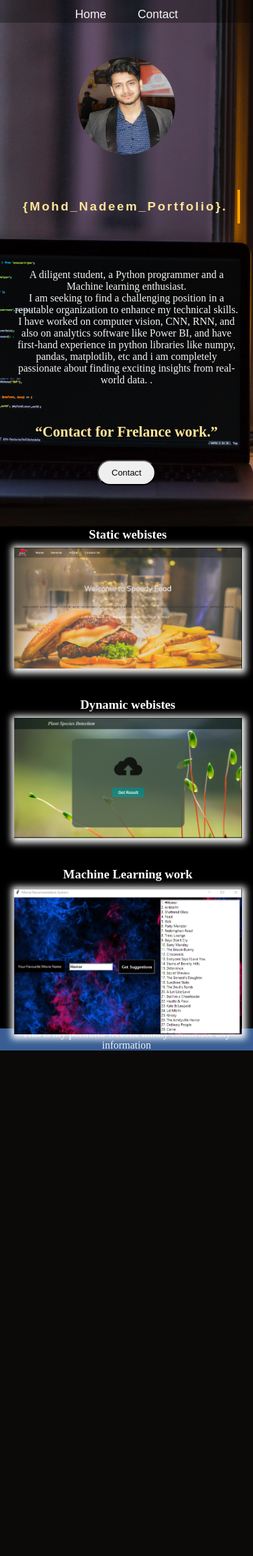
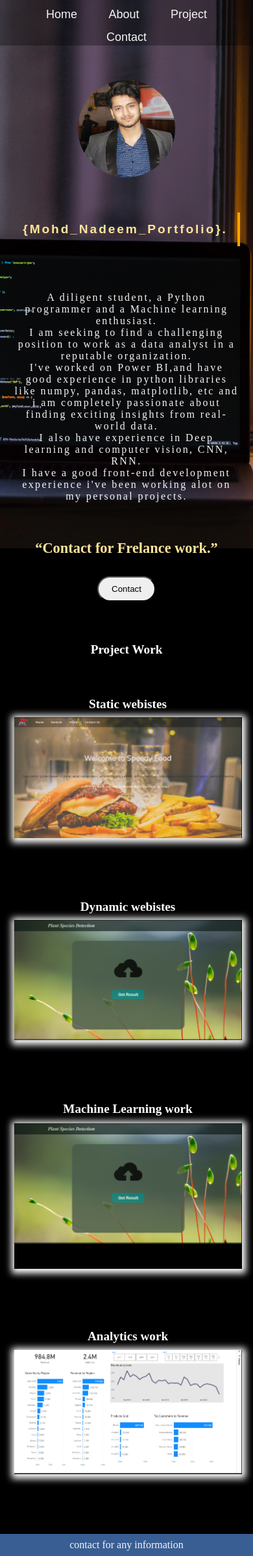
Before and after one commit to snad0/Portfolio, a Flask app: page / in a window 390 px wide. Shown: the whole page at 65% size. Before the commit the page ends 1617 px from the top, so only its background shows below. Run offline with Flask 2, Linux system fonts and the light colour scheme.

Commit message:
new commit

```diff
--- a/static/css/main.css
+++ b/static/css/main.css
@@ -197,6 +197,7 @@
 
 .description{
     font-size: 1.5rem;
+    letter-spacing: .15em;
     word-wrap: break-word;
     padding: 20px;
     text-align: center;
@@ -228,12 +229,19 @@
     height: 100%;
     background-color: black;
 }
+#container h1{
+    color: white;
+    text-align: center;
+    font-size: 2rem;
+    padding-top: 50px;
+
+}
 .box1{
     width: 80%;
     height: 26%;
     border: 2px solid black;
     /* background-color: antiquewhite; */
-    margin: 50px 0 50px 0;
+    margin: 10px 0 10px 0;
     text-align: center;
     color: white;
 
@@ -253,7 +261,7 @@
     width: 80%;
     height: 26%;
     border: 2px solid black;
-    margin: 50px 0 50px 0;
+    margin: 50px 0 10px 0;
     /* background-color: antiquewhite; */
     text-align: center;
     color: white;
@@ -355,7 +363,7 @@
     width: 500%;
     margin: 0;
     left: 0;
-    animation: 20s sliderBox3 infinite linear;
+    animation: 10s sliderBox3 infinite linear;
 }
 #sliderBox3 figure img{
     width: 20%;
@@ -481,7 +489,7 @@
     .box1{
         width: 100%;
 
-        margin: 50px 0 0 0;
+        margin: 10px 0 0 0;
     }
     .box3{
         width: 100%;
@@ -499,6 +507,24 @@
         font-size: 2.0rem;
 
     }
+    #navbar{
+
+        flex-direction: column;
+
+        text-align: center;
+
+    }
+    #logo img{
+
+        margin-left: 0;
+
+
+    }
+    #navbar ul li{
+        font-size: 1.5rem;
+        margin-right: 0;
+    }
+
 
 
 }
@@ -538,6 +564,7 @@
 
 footer{
     background-color: rgb(69 113 179 / 83%);
+    margin-top: 100px;
     display: flex;
     justify-content: center;
     align-items: center;
--- a/templates/contact.html
+++ b/templates/contact.html
@@ -18,14 +18,14 @@
 
             <div class="icon">
                 <i class="instagram">
-                    <a href="https://www.instagram.com/s_nad_0w/" target="blank">
+                    <a href="https://www.linkedin.com/in/snadeem97/" target="blank">
                         <img src="../static/instagram.png" alt="">
                     </a>
                 </i>
             </div>
             <div class="icon">
                 <i class="">
-                    <a href="https://twitter.com" target="blank"><img src="../static/twitter.png" alt="">
+                    <a href="https://github.com/snad0" target="blank"><img src="../static/twitter.png" alt="">
                     </a>
 
 
--- a/templates/index.html
+++ b/templates/index.html
@@ -21,6 +21,12 @@
                 <a href="/">Home</a>
             </li>
             <li>
+                <a href="#home">About</a>
+            </li>
+            <li>
+                <a href="#container">Project</a>
+            </li>
+            <li>
                 <a href="/contact">Contact</a>
             </li>
         </ul>
@@ -35,9 +41,9 @@
         </div>
         <h1 class="Heading">{Mohd_Nadeem_Portfolio}.</h1>
         <p class="description">A diligent student, a Python programmer and a Machine learning enthusiast. <br>
-            I am seeking to find a challenging position in a reputable organization to enhance my technical skills. <br>I have worked on computer
-            vision, CNN, RNN, and also on analytics software like Power BI, and have first-hand experience in python libraries like numpy, pandas, matplotlib, etc and i am completely passionate about finding exciting insights from real-world data.
-            .</p>
+            I am seeking to find a challenging position to work as a data analyst in a reputable organization. <br> I've worked on Power BI,and have good experience in python libraries like numpy, pandas, matplotlib, etc and i am completely passionate about finding exciting insights from real-world data. <br> I also have experience in Deep learning and computer vision, CNN, RNN.
+             <br>
+             I have a good front-end development experience i've been working alot on my personal projects.</p>
         <br>
         <p class="quote">
             “Contact for Frelance work.”
@@ -51,6 +57,7 @@
     </section>
 
     <div id="container">
+        <h1>Project Work</h1>
         <div class="box1">
             <h1>Static webistes</h1>
             <div id="slider1">
@@ -105,10 +112,30 @@
             </div>
 
         </div>
+        <div class="box2">
+            <h1>Analytics work</h1>
+            <div id="slider2">
+                <div id="sliderBox2">
+                    <figure>
+                        <a href="https://app.powerbi.com/groups/me/reports/45fe5a19-f9fe-461c-a999-6dd11541458a/ReportSection"> <img src="../static/16.png" alt="">  </a>
+                        <a href="https://app.powerbi.com/groups/me/reports/71258e20-310d-4a6a-a469-3044f616b5eb/ReportSection"> <img src="../static/15.png" alt="">  </a>
+
+
+                    </figure>
+
+
+                </div>
+
+            </div>
+
+        </div>
     </div>
     <footer>
         <div class="center">
-            This is my portfolio website kindly contactfor any information
+           <p>
+
+               contact for any information
+           </p>
         </div>
     </footer>
 
```
Also changed, not shown: static/15.png (added), static/16.png (added).
